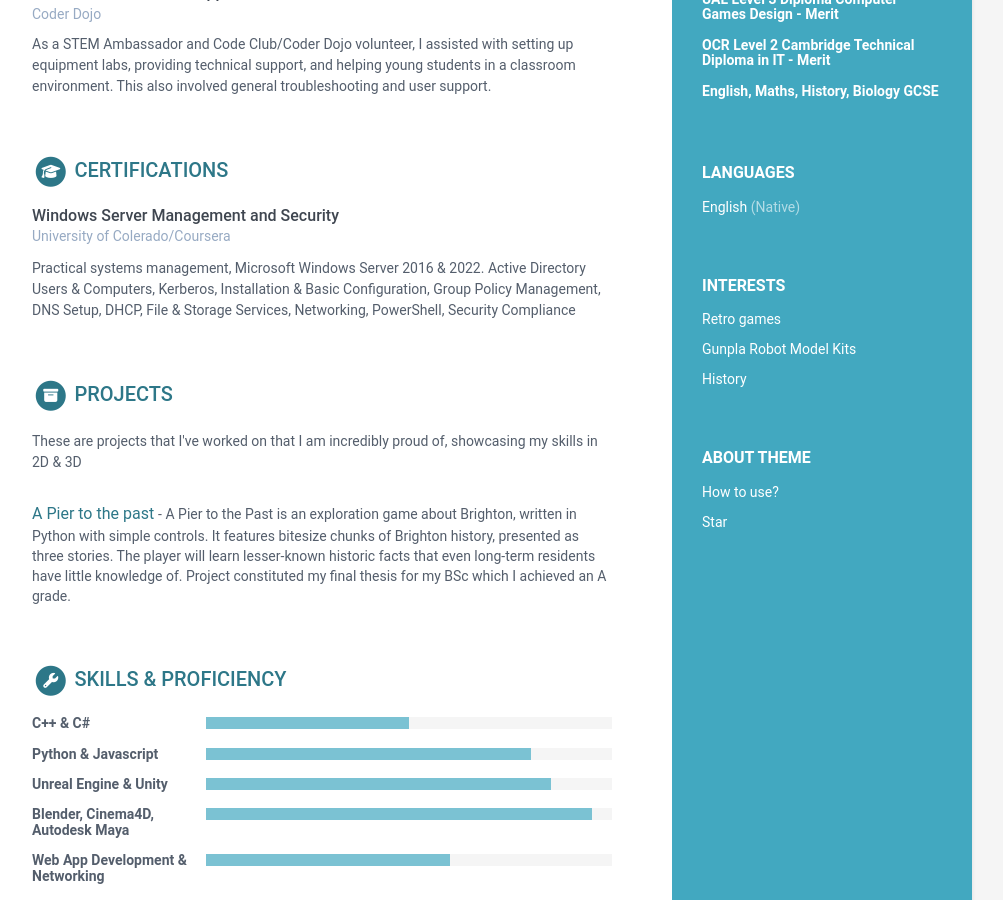
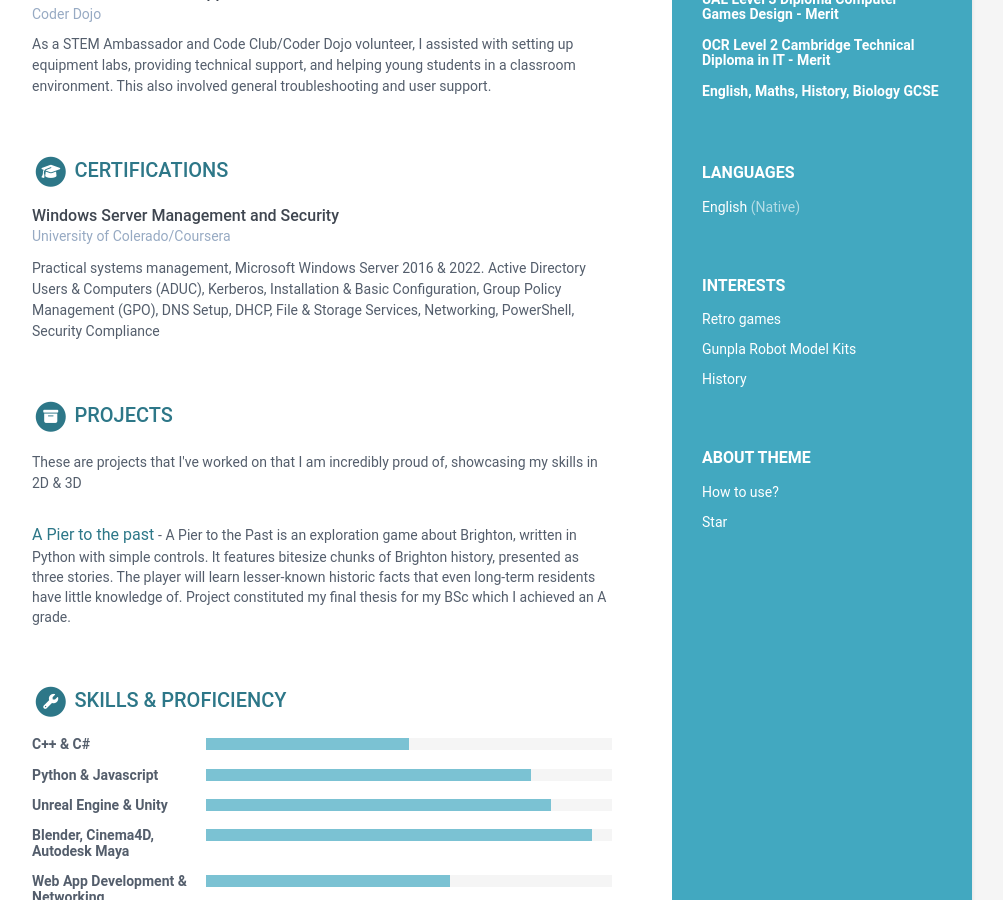
Before and after one commit to friedpuppy/online-cv, a Jekyll site: the page built from index.html, in a window 1280 px wide and 900 px high, scrolled down 656 px. Shown: the whole window, without its empty margins (168-1171 px from the left). Built offline with Jekyll 4.4.1, drawn with Linux system fonts in a browser that asks for light colours.

Commit message:
Update data.yml

```diff
--- a/_data/data.yml
+++ b/_data/data.yml
@@ -117,7 +117,7 @@ certifications:
     credentialurl:
     credentialname:
     details: |
-      Practical systems management, Microsoft Windows Server 2016 & 2022. Active Directory Users & Computers, Kerberos, Installation & Basic Configuration, Group Policy Management, DNS Setup, DHCP, File & Storage Services, Networking, PowerShell, Security Compliance
+      Practical systems management, Microsoft Windows Server 2016 & 2022. Active Directory Users & Computers (ADUC), Kerberos, Installation & Basic Configuration, Group Policy Management (GPO), DNS Setup, DHCP, File & Storage Services, Networking, PowerShell, Security Compliance
 
 #  - name:
 #    start:
```
